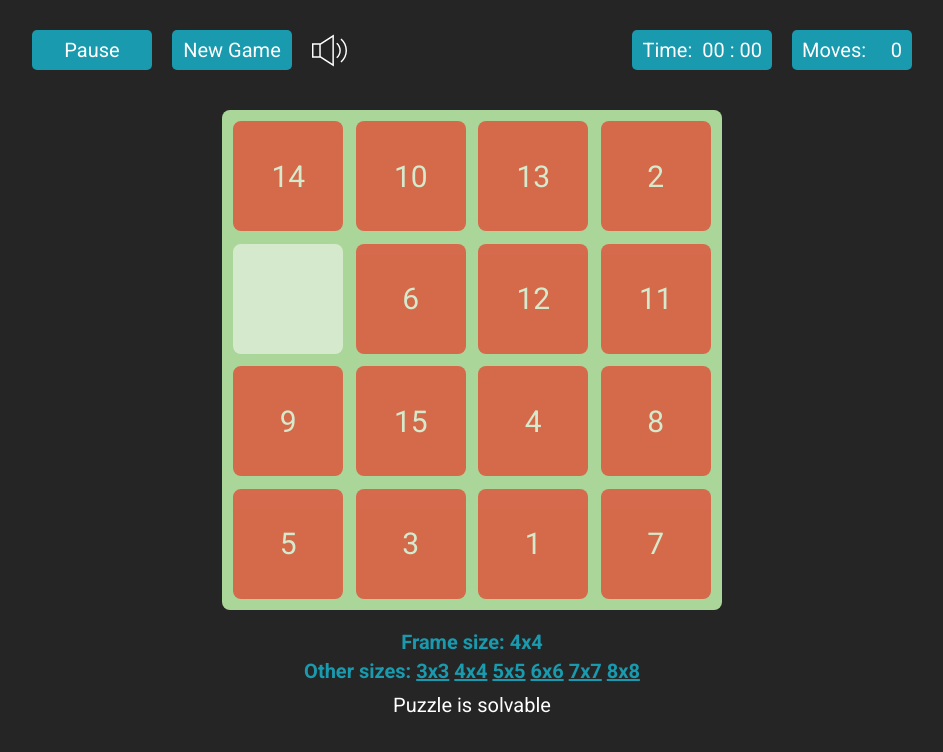
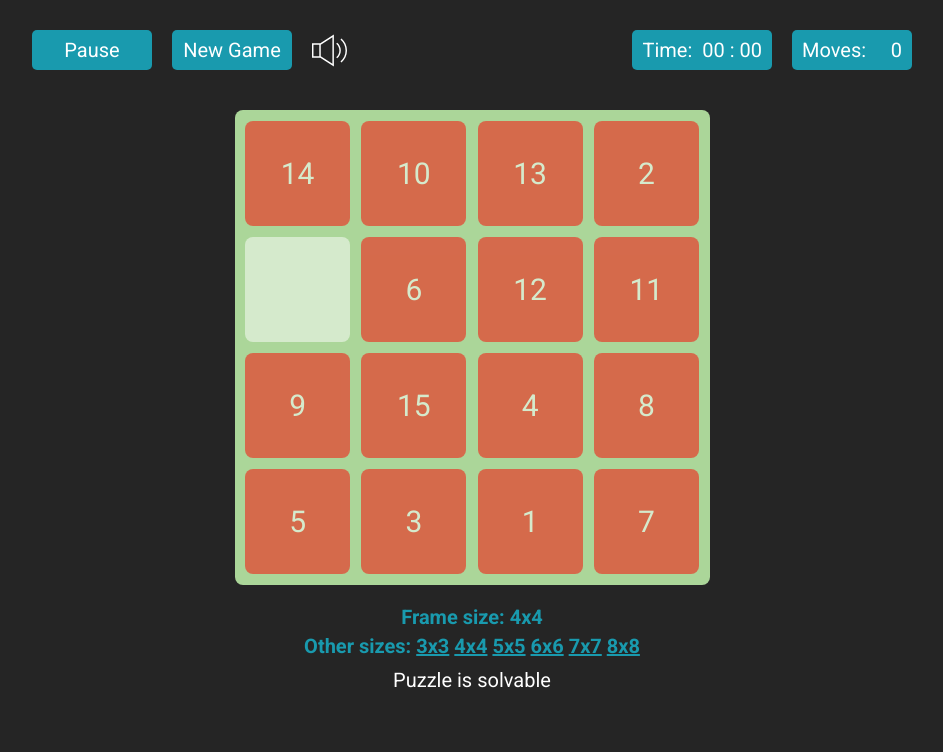
Before and after one commit to nazimajumaniyazova/puzzle-game, a plain HTML site: page index.html in a window 1280 px wide. Shown: the whole page, without its empty margins (168-1111 px from the left). Drawn offline with Linux system fonts and the light colour scheme.

Commit message:
fix: change puzzle container size

```diff
--- a/scss/style.scss
+++ b/scss/style.scss
@@ -140,8 +140,8 @@ body{
 }
 //Puzzle
 .puzzle{
-    width: 500px;
-    height: 500px;
+    width: 475px;
+    height: 475px;
     //background-color: #16123f;
     background-color: #abd699;
     //background-color: #199aae;
@@ -297,10 +297,10 @@ body{
     }
 }
 .item-place{
-    width: 100px;
-    flex-basis: 110px;
+    width: 105px;
+    flex-basis: 105px;
     display: inline-block;
-    height: 110px;
+    height: 105px;
     background-color: red;
     //background-color: #199aae;
     opacity: 0.5;
```
Also changed, not shown: scss/style.css.
